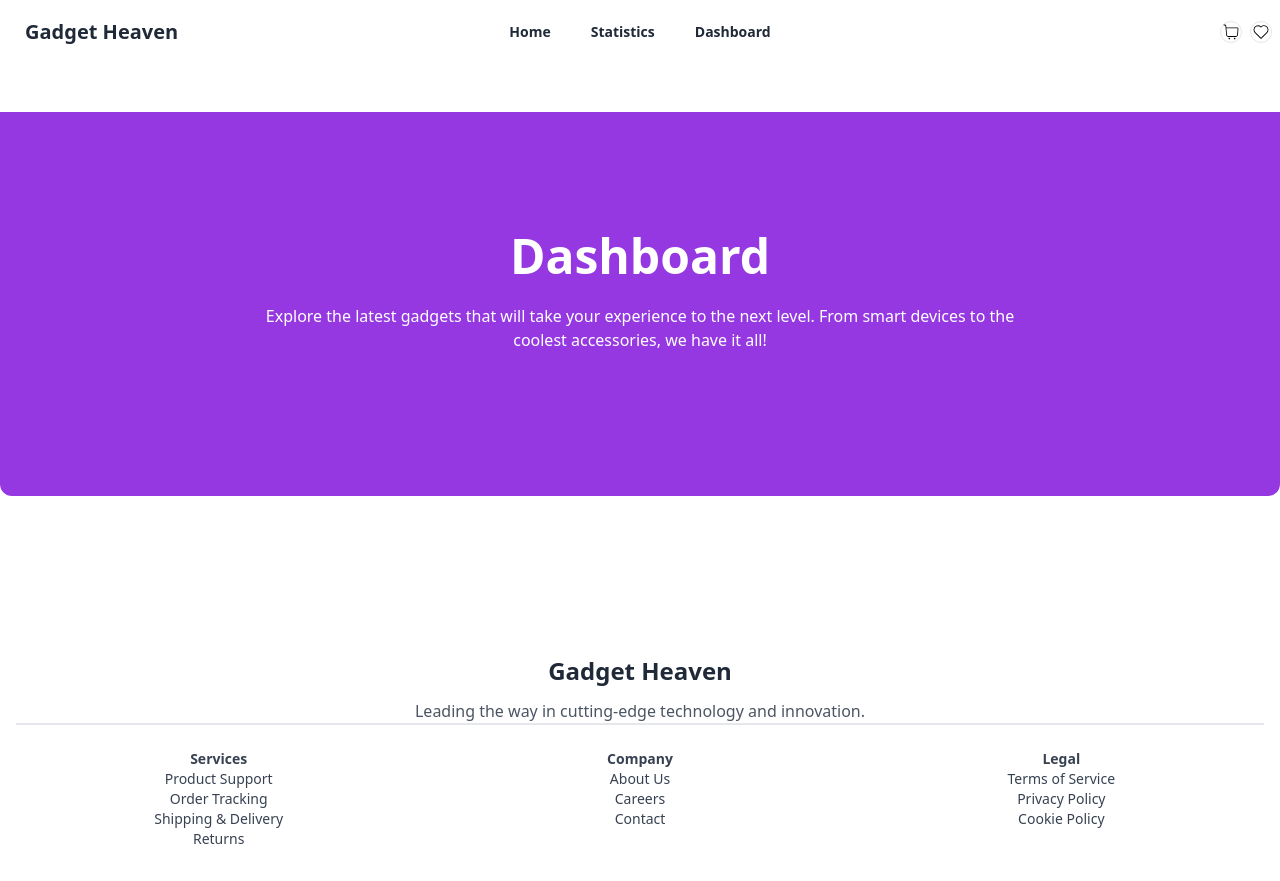
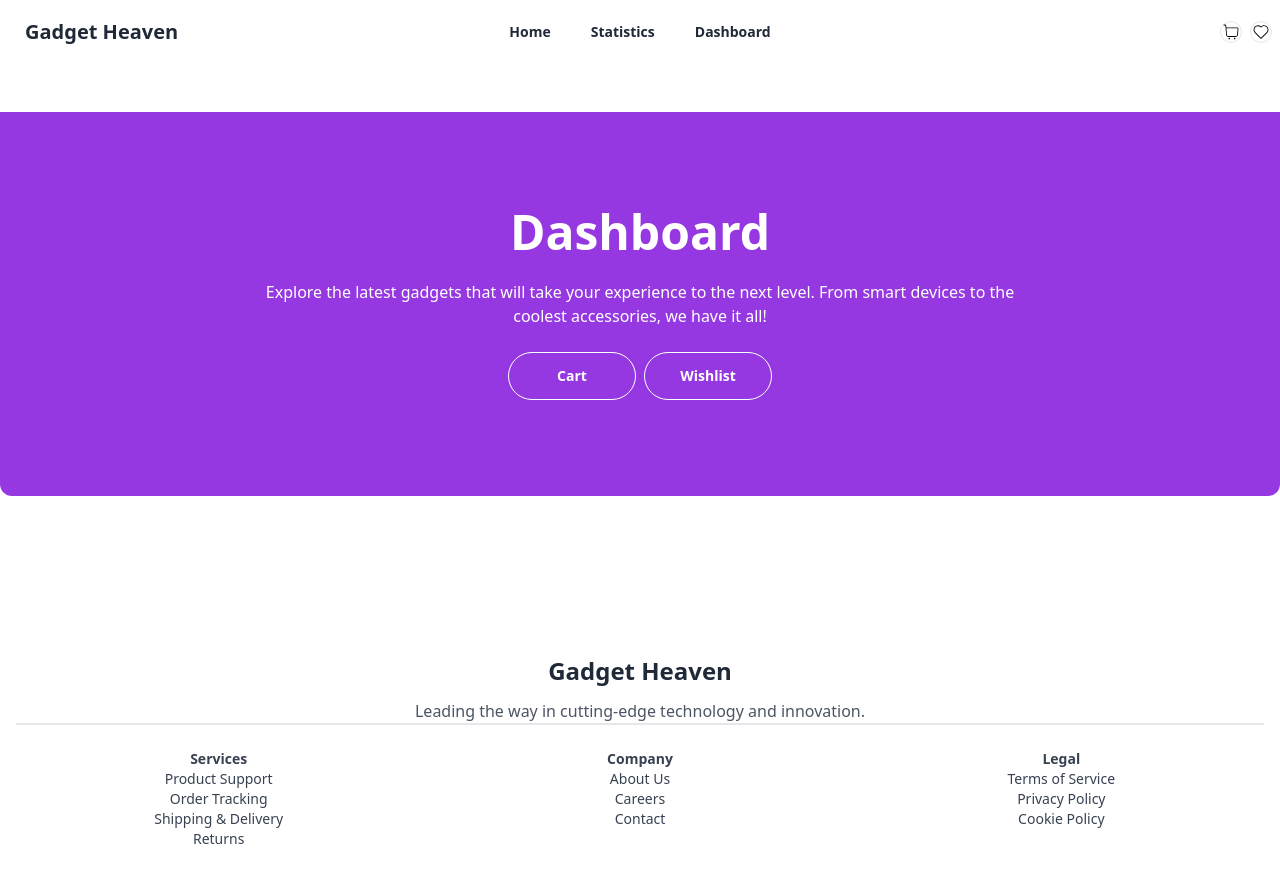
Before and after one commit to IsmailTonmoy/React_Router_Gadget_Heaven, a React (Vite) app: page /dashboard in a window 1280 px wide. Built offline with nearby package versions, Linux system fonts and the light colour scheme.

Commit message:
editted dashboard

```diff
--- a/src/pages/Dashboard.jsx
+++ b/src/pages/Dashboard.jsx
@@ -6,7 +6,7 @@ export default function Dashboard() {
     <>
     <Helmet>
         <title>Dashboard</title>
-        <link rel="icon" type="image/png" href="/public/assets/favicon-16x16.png" />
+        <link rel="icon" type="image/png" href="/src/picture/favicon-16x16.png" />
       </Helmet>
     <div className="hero bg-[#9538E2] min-h-96 rounded-b-xl relative s">
       <div className="hero-content text-center text-white">
@@ -17,9 +17,18 @@ export default function Dashboard() {
             next level. From smart devices to the coolest accessories, we have
             it all!
           </p>
+          <div className=" flex gap-2 justify-center">
+            <NavLink to="cart" className={({ isActive }) =>
+            `btn btn-outline text-white w-1/6 rounded-3xl ${isActive ? "bg-black" : ""}`
+          } >Cart</NavLink>
+            <NavLink to="wishlist" className={({ isActive }) =>
+            `btn btn-outline text-white w-1/6 rounded-3xl ${isActive ? "bg-black" : ""}`
+          } >Wishlist</NavLink>
+          </div>
           </div>
         </div>
       </div>
+      <Outlet/>
       </>
 
     );
--- a/src/pages/WishList.jsx
+++ /dev/null
@@ -1,18 +0,0 @@
-import { Helmet } from "react-helmet-async";
-
-export default function WishList(){
-    const{wishlistItems} = useWish()
-    return (
-       <div>
-         <Helmet>
-        <title>Wishlist</title>
-        <link rel="icon" type="image/png" href="/src/picture/favicon-16x16.png" />
-      </Helmet>
-         <div>
-        {wishlistItems.map((item) => (
-          <WishList key={crypto.randomUUID()} item={item} />
-        ))}
-      </div>
-       </div>
-    );
-}
```
